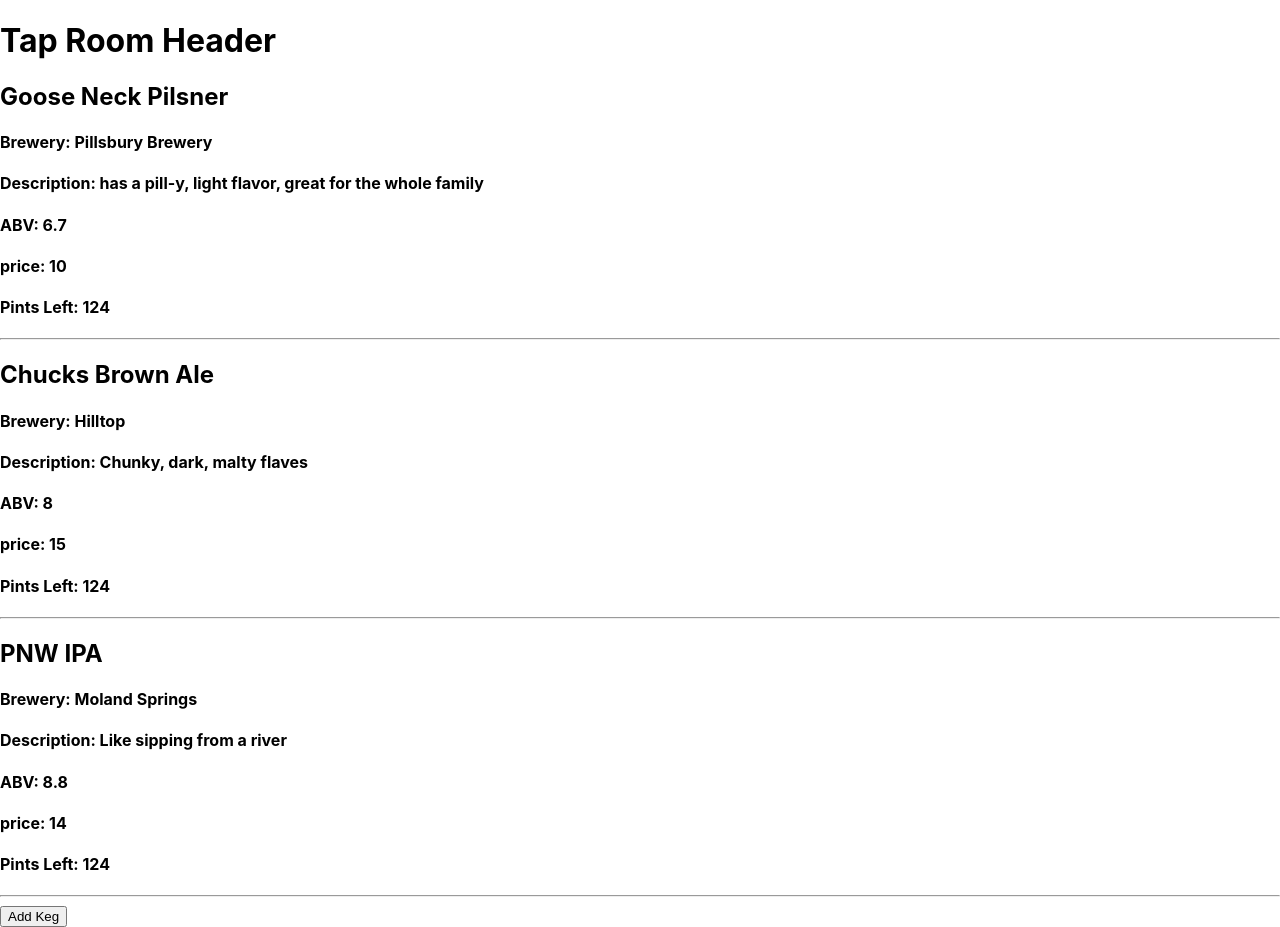
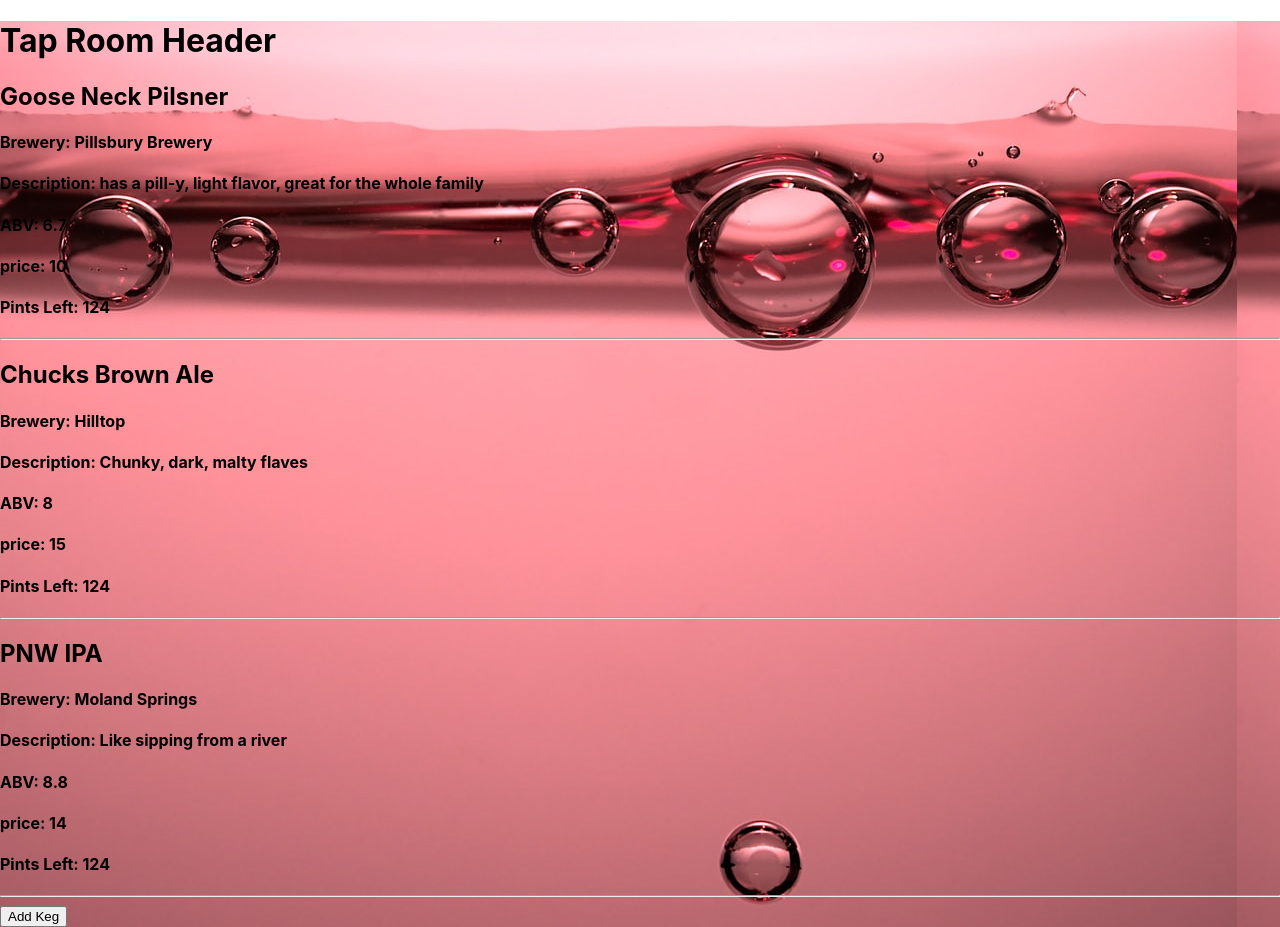
Before and after one commit to jd-fj/Tap-Room, a React (Create React App) app: page / in a window 1280 px wide. Built offline with nearby package versions, Linux system fonts and the light colour scheme.

Commit message:
correctly display bg img using inline css object

```diff
--- a/src/components/App.css
+++ b/src/components/App.css
@@ -2,6 +2,9 @@
   text-align: center;
 }
 
+body{
+  background-image: url("./../img/fizz.jpeg");
+}
 .App-logo {
   height: 40vmin;
   pointer-events: none;
--- a/src/components/App.js
+++ b/src/components/App.js
@@ -1,12 +1,17 @@
-import './App.css';
+// import './App.css';
 import Header from "./Header";
 import KegControl from './KegControl';
+import React from 'react';
+import fizz from '../img/fizz.jpeg';
 
-export default function App() {
+export default function App(props) {
+  const appStyles = {
+    backgroundImage: `url("${fizz}")`
+  }
   return (
-    <>
+    <div style={appStyles}>
     <Header/>
     <KegControl/>
-    </>
+    </div>
   );
 }
```
